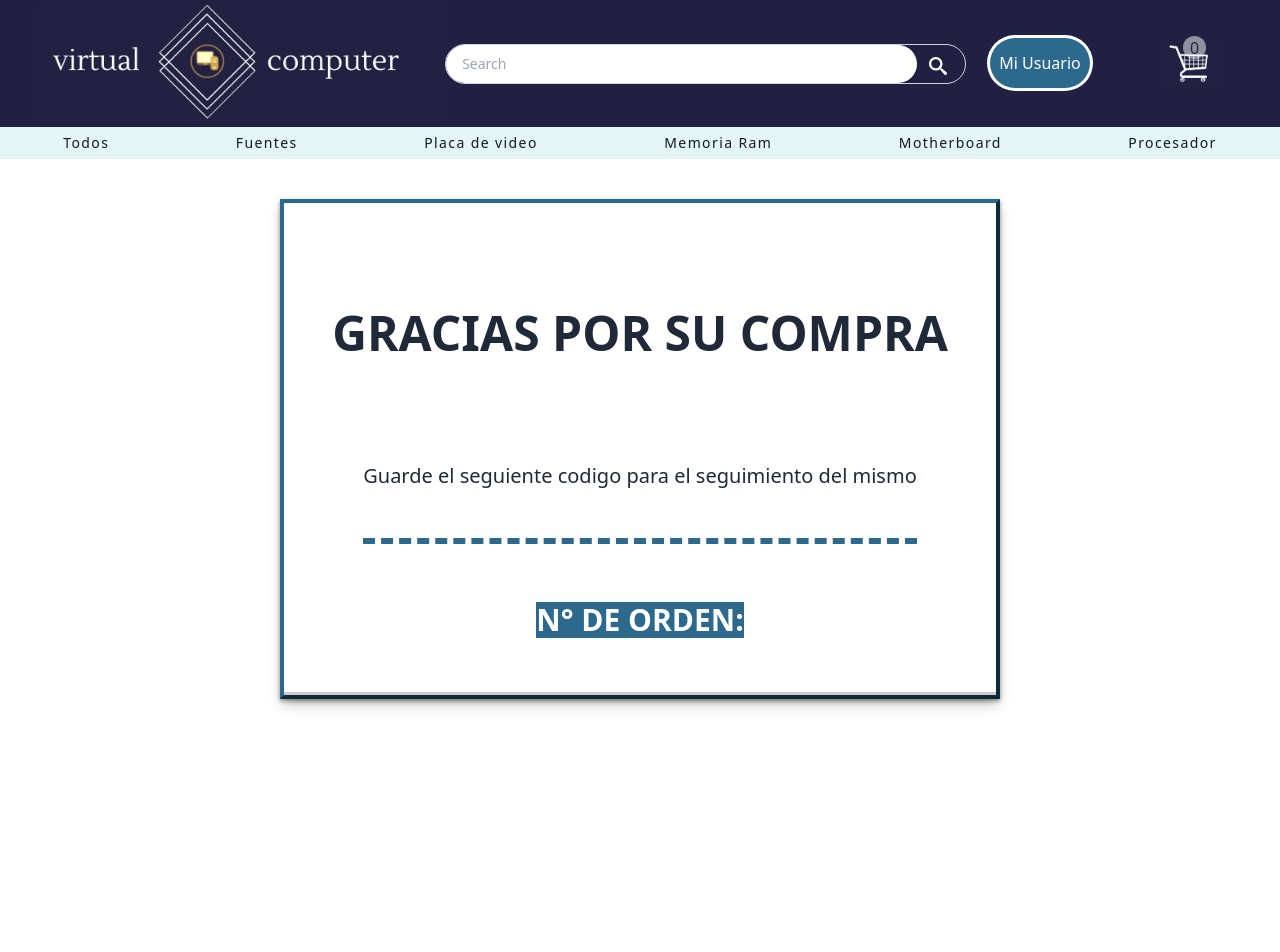
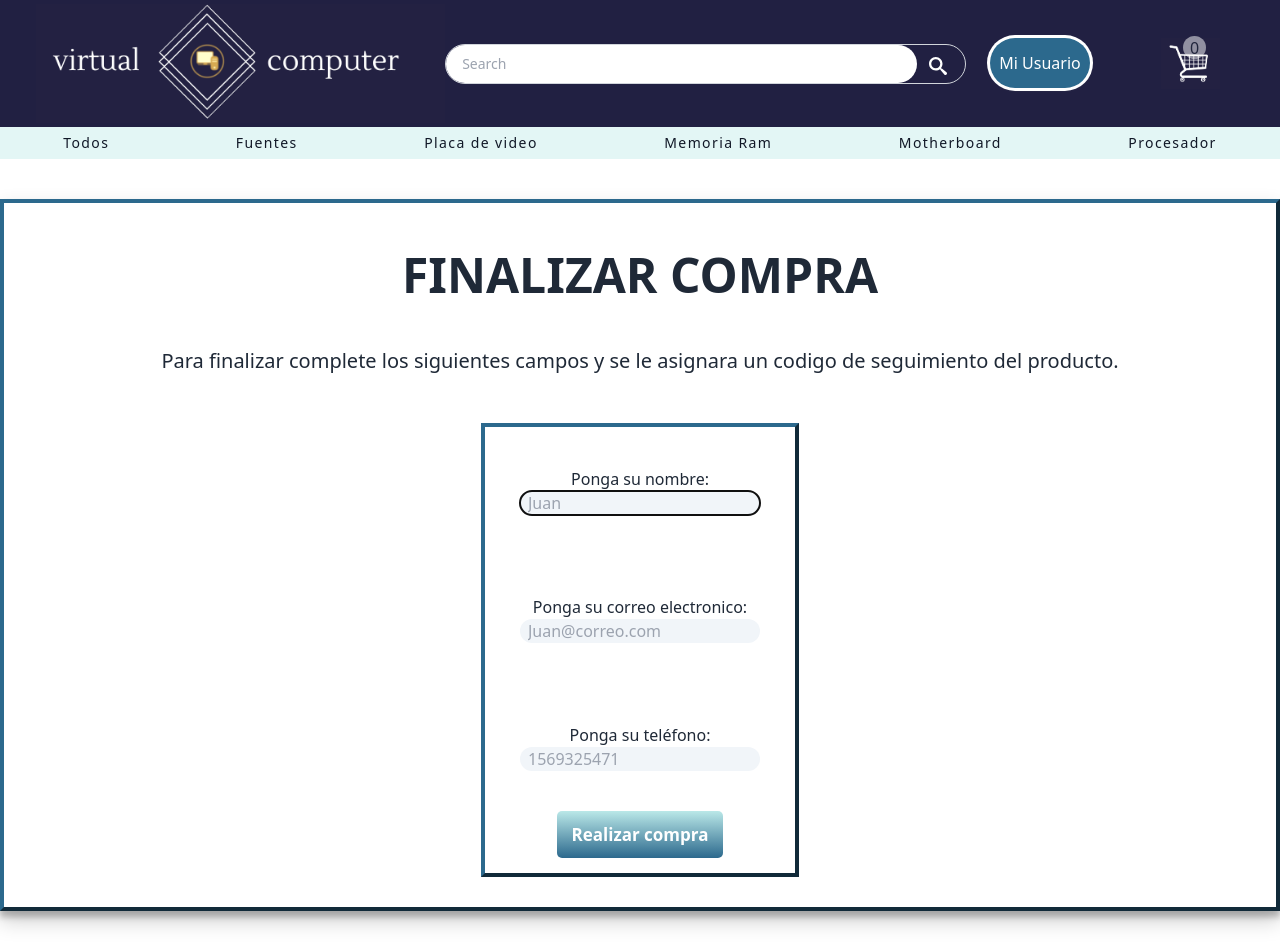
Before and after one commit to JuanEndl/React-Js-camada-25445, a React (Create React App) app: page /checkout in a window 1280 px wide. Shown: the top 952 px of the page. Built offline with nearby package versions, Linux system fonts and the light colour scheme.

Commit message:
espacios

```diff
--- a/src/components/Cart.jsx
+++ b/src/components/Cart.jsx
@@ -22,6 +22,7 @@ const Cart = () => {
       product: producCart
   }
 ///////////////
+
 
 
   return (
--- a/src/components/Checkout.jsx
+++ b/src/components/Checkout.jsx
@@ -12,7 +12,7 @@ const Checkout = () => {
 
     const [buyerData, setBuyerData] = useState({})
     const [orderId, setOrderId] = useState('');
-    const [ordenProcesada, setOrdenProcesada] = useState(true);
+    const [ordenProcesada, setOrdenProcesada] = useState(false);
 
     //////// crear una variable afuera del carrito para hacer el precio total
     let cart = {
@@ -36,7 +36,7 @@ const Checkout = () => {
     const handlerSubmit = (e) => {
         e.preventDefault();
 
-        const order = {
+            const order = {
             comprador: {
                 Name: buyerData.buyerName,
                 Email: buyerData.buyerEmail,
@@ -46,7 +46,7 @@ const Checkout = () => {
             totalprice: cart.totalPrice
         };
 
-        addOrder(order).then(data => {setOrderId(data), clearAll(), setOrdenEmitida(true), console.log(data)});
+        addOrder(order).then(data => {setOrderId(data), clearAll(), setOrdenProcesada(true), console.log(data)});
 
 
         console.log(order)
```
